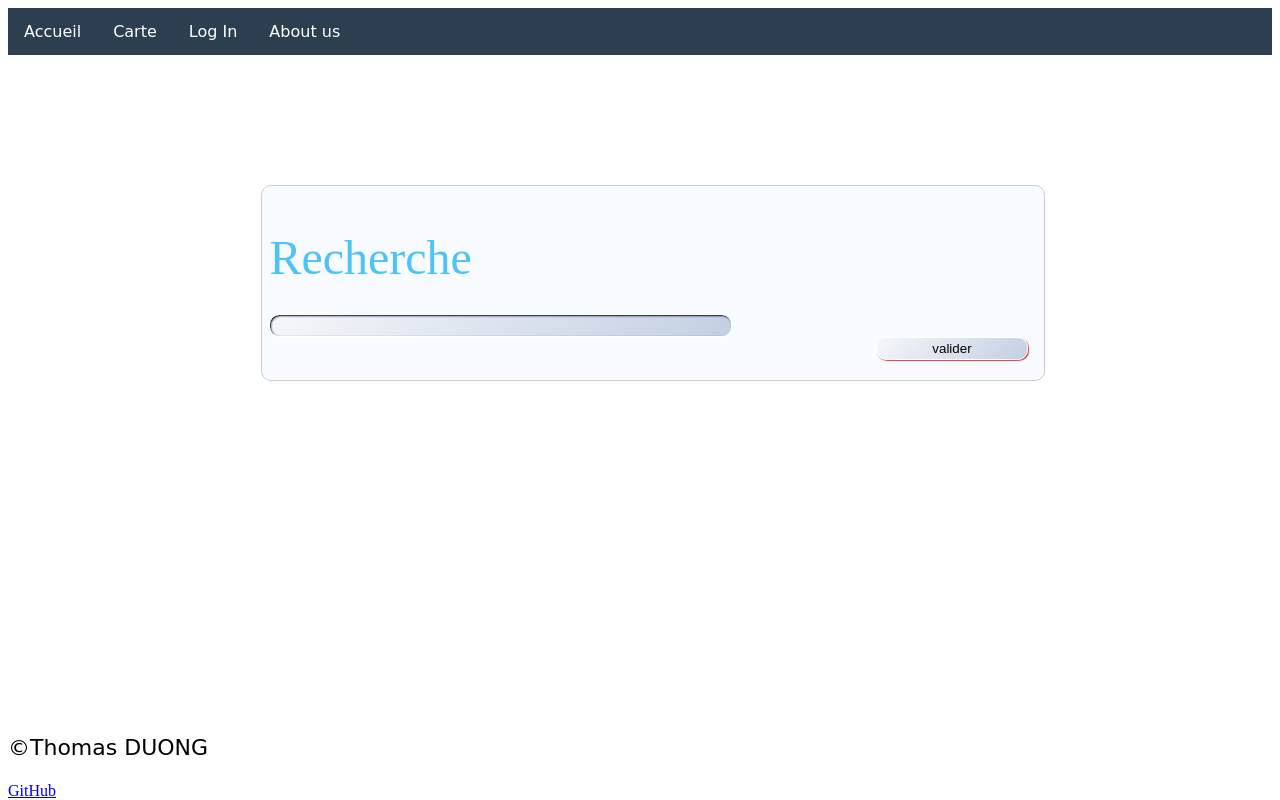
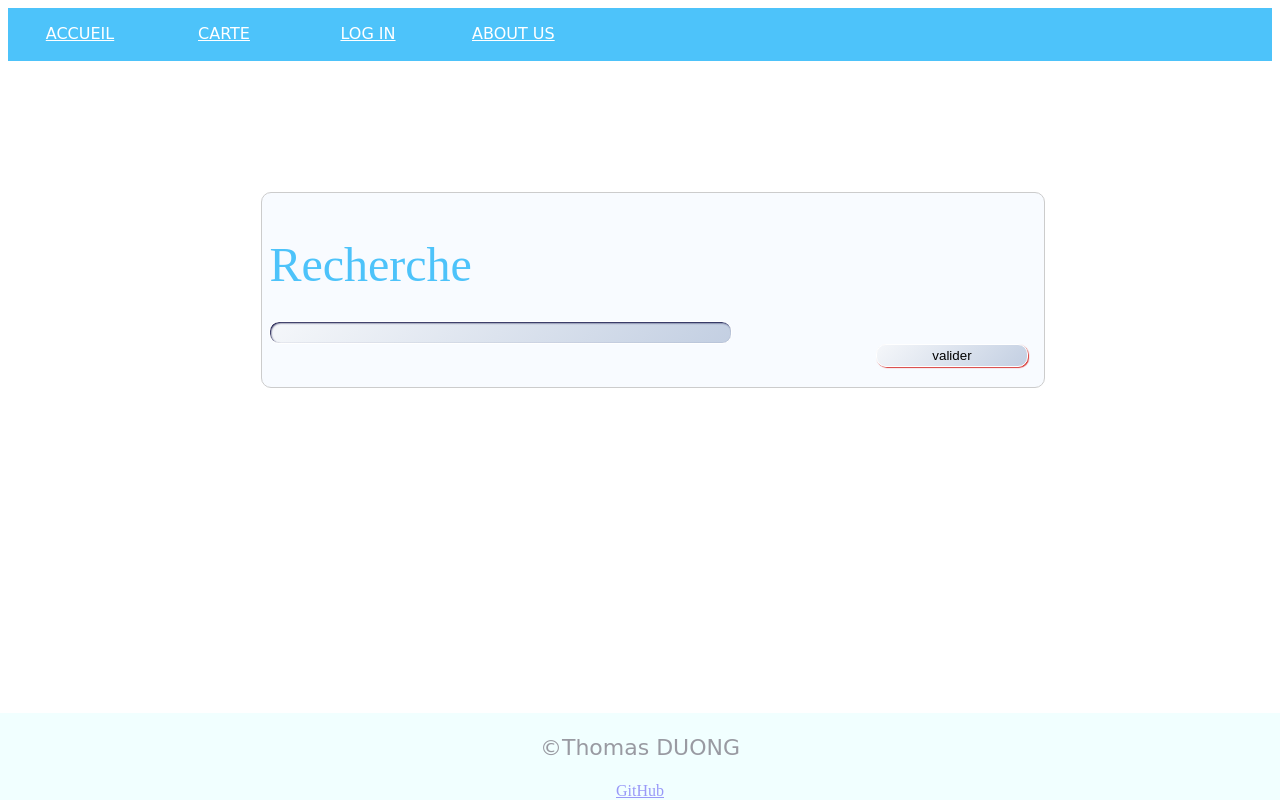
Before and after one commit to NoNemAgain/Web, a PHP site: page /index.php in a window 1280 px wide. Run offline with PHP 8.4, Linux system fonts and the light colour scheme; some libraries are stand-ins or nearby versions.

Commit message:
CSS HEADER + FOOTER

```diff
--- a/Stylesheet.css
+++ b/Stylesheet.css
@@ -122,7 +122,7 @@ ul {
     margin: 0;
     padding: 0;
     overflow: hidden;
-    background-color: #2c3e50;
+    background-color: #4DC3FA;
     font-family: cursive;
     height: 20 px;
 }
@@ -147,8 +147,11 @@ li a {
     display: block;
     color: white;
     text-align: center;
-    padding: 14px 16px;
-    text-decoration: none;
+    padding: 1rem 2rem 1.15rem;
+  text-transform: uppercase;
+  cursor: pointer;
+	min-width: 80px;
+	margin: auto;
 }
 p {
      font-family: cursive;
@@ -156,10 +159,22 @@ p {
     font-size: 22px ;
 }
 li a:hover {
-    background-color: #111;
+
+  background-size: 100% 100%;
+  color: #111;
+  animation: spring 300ms ease-out;
+	font-weight: bold;
 }
+
 footer {
-    position: absolute; bottom: 0;
+   position: fixed;
+  left: 0;
+  bottom: 0;
+  width: 100%;
+  background-color: #dcfffe;
+  color: #000417;
+  text-align: center;
+    opacity: 0.4;
 }
 
 #formulaire {
```
